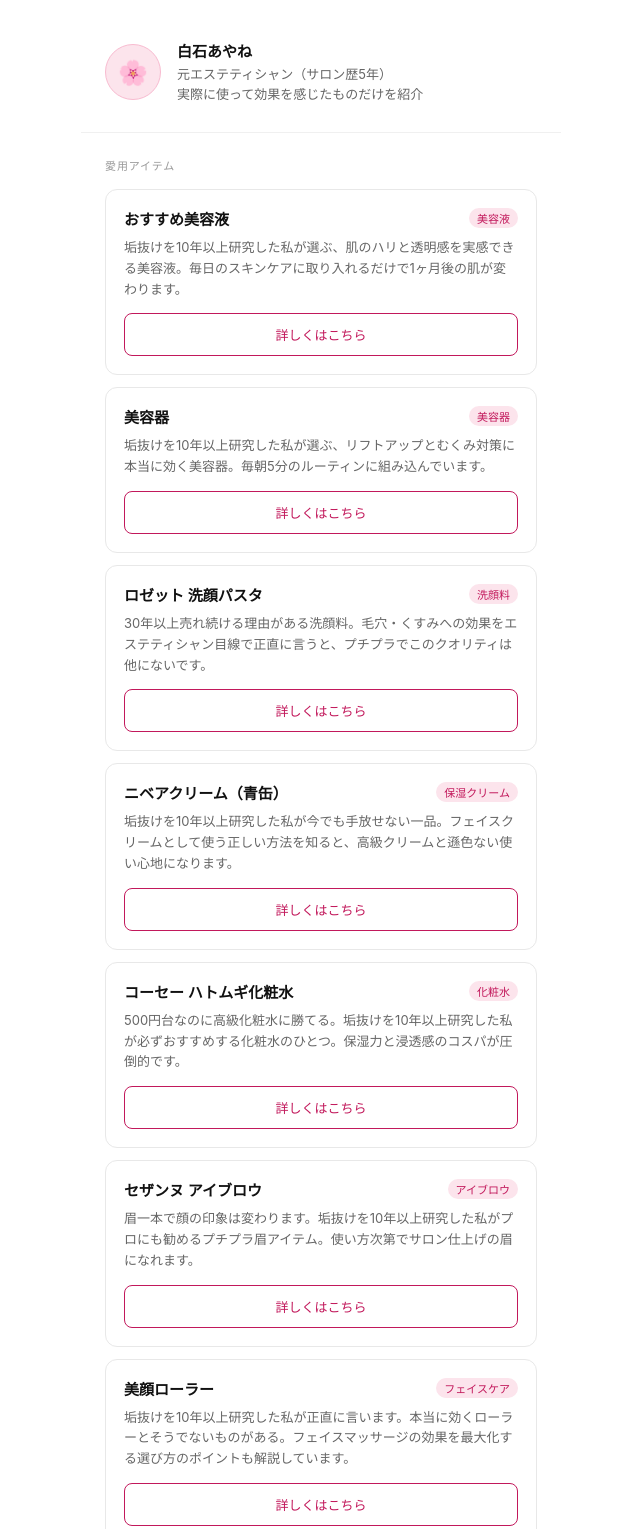
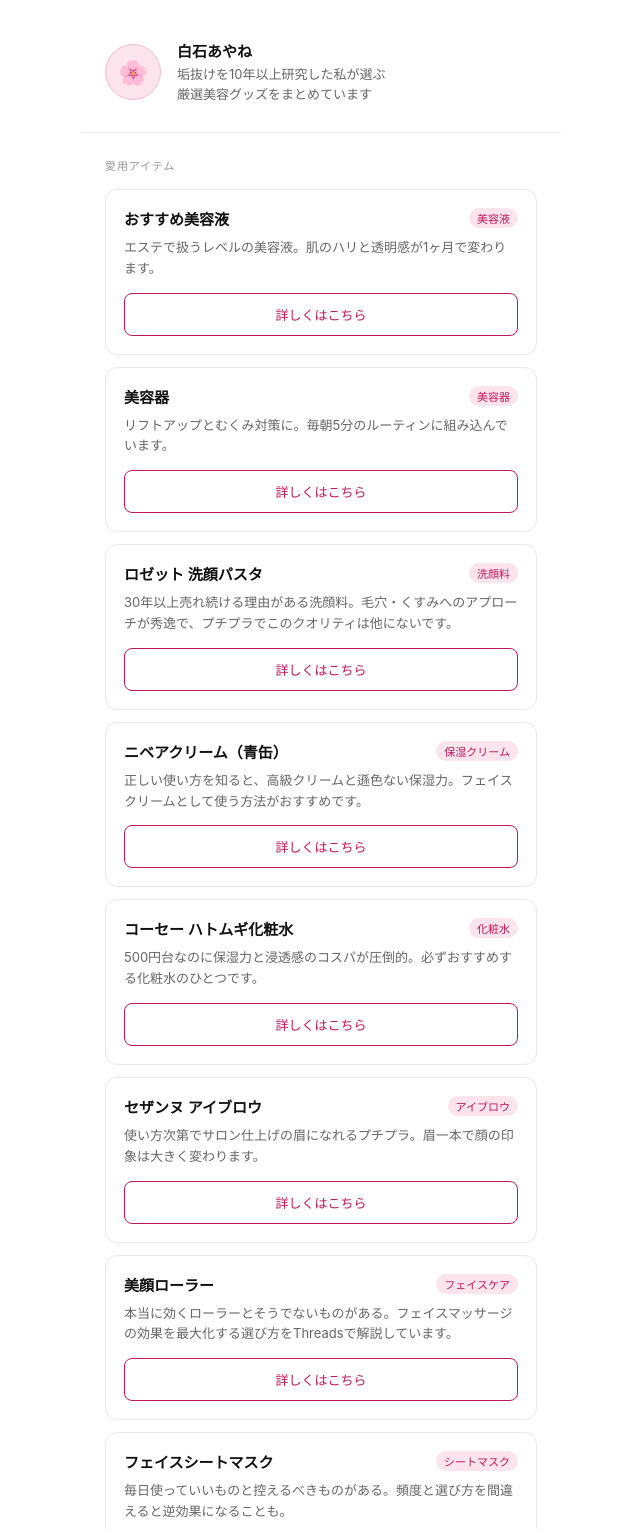
Before and after one commit to ponomedia/ayane-beauty, a plain HTML site: page index.html in a window 1280 px wide. Shown: the top 1529 px of the page, without its empty margins (319-959 px from the left). Drawn offline with Linux system fonts and the light colour scheme.

Commit message:
fix: 説明文からくどい一文を削除、プロフィール欄に移動

```diff
--- a/beauty_data.js
+++ b/beauty_data.js
@@ -4,7 +4,7 @@
     "name": "おすすめ美容液",
     "category": "スキンケア",
     "badge": "美容液",
-    "description": "垢抜けを10年以上研究した私が選ぶ、肌のハリと透明感を実感できる美容液。毎日のスキンケアに取り入れるだけで1ヶ月後の肌が変わります。",
+    "description": "エステで扱うレベルの美容液。肌のハリと透明感が1ヶ月で変わります。",
     "image": "",
     "url": "https://px.a8.net/svt/ejp?a8mat=4B1G9N+DKSYQY+4GNW+5YJRM"
   },
@@ -12,7 +12,7 @@
     "name": "美容器",
     "category": "美顔器",
     "badge": "美容器",
-    "description": "垢抜けを10年以上研究した私が選ぶ、リフトアップとむくみ対策に本当に効く美容器。毎朝5分のルーティンに組み込んでいます。",
+    "description": "リフトアップとむくみ対策に。毎朝5分のルーティンに組み込んでいます。",
     "image": "",
     "url": "https://px.a8.net/svt/ejp?a8mat=4B1G9N+DUXC16+5QIG+5YJRM"
   },
@@ -20,39 +20,39 @@
     "name": "ロゼット 洗顔パスタ",
     "category": "洗顔",
     "badge": "洗顔料",
-    "description": "30年以上売れ続ける理由がある洗顔料。毛穴・くすみへの効果をエステティシャン目線で正直に言うと、プチプラでこのクオリティは他にないです。",
-    "image": "https://thumbnail.image.rakuten.co.jp/@0_mall/rosette/cabinet/img03/41071.jpg",
+    "description": "30年以上売れ続ける理由がある洗顔料。毛穴・くすみへのアプローチが秀逸で、プチプラでこのクオリティは他にないです。",
+    "image": "",
     "url": "https://hb.afl.rakuten.co.jp/hgc/52ac58bc.05f4f7c6.52ac58bd.4392e6e1/?pc=https%3A%2F%2Fsearch.rakuten.co.jp%2Fsearch%2Fmall%2F%E3%83%AD%E3%82%BC%E3%83%83%E3%83%88%2B%E6%B4%97%E9%A1%94%E3%83%91%E3%82%B9%E3%82%BF%2F"
   },
   {
     "name": "ニベアクリーム（青缶）",
     "category": "保湿",
     "badge": "保湿クリーム",
-    "description": "垢抜けを10年以上研究した私が今でも手放せない一品。フェイスクリームとして使う正しい方法を知ると、高級クリームと遜色ない使い心地になります。",
-    "image": "https://thumbnail.image.rakuten.co.jp/@0_mall/kaitene/cabinet/img14/64103.jpg",
+    "description": "正しい使い方を知ると、高級クリームと遜色ない保湿力。フェイスクリームとして使う方法がおすすめです。",
+    "image": "",
     "url": "https://hb.afl.rakuten.co.jp/hgc/52ac58bc.05f4f7c6.52ac58bd.4392e6e1/?pc=https%3A%2F%2Fsearch.rakuten.co.jp%2Fsearch%2Fmall%2F%E3%83%8B%E3%83%99%E3%82%A2%2B%E3%82%AF%E3%83%AA%E3%83%BC%E3%83%A0%2B%E9%9D%92%E7%BC%B6%2F"
   },
   {
     "name": "コーセー ハトムギ化粧水",
     "category": "化粧水",
     "badge": "化粧水",
-    "description": "500円台なのに高級化粧水に勝てる。垢抜けを10年以上研究した私が必ずおすすめする化粧水のひとつ。保湿力と浸透感のコスパが圧倒的です。",
-    "image": "https://thumbnail.image.rakuten.co.jp/@0_mall/cosmos/cabinet/cosme48/4971710353266.jpg",
+    "description": "500円台なのに保湿力と浸透感のコスパが圧倒的。必ずおすすめする化粧水のひとつです。",
+    "image": "",
     "url": "https://hb.afl.rakuten.co.jp/hgc/52ac58bc.05f4f7c6.52ac58bd.4392e6e1/?pc=https%3A%2F%2Fsearch.rakuten.co.jp%2Fsearch%2Fmall%2F%E3%82%B3%E3%83%BC%E3%82%BB%E3%83%BC%2B%E3%83%8F%E3%83%88%E3%83%A0%E3%82%AE%E5%8C%96%E7%B2%A7%E6%B0%B4%2F"
   },
   {
     "name": "セザンヌ アイブロウ",
     "category": "メイク",
     "badge": "アイブロウ",
-    "description": "眉一本で顔の印象は変わります。垢抜けを10年以上研究した私がプロにも勧めるプチプラ眉アイテム。使い方次第でサロン仕上げの眉になれます。",
-    "image": "https://thumbnail.image.rakuten.co.jp/@0_mall/cezanne/cabinet/item_img/eyebrow/101069.jpg",
+    "description": "使い方次第でサロン仕上げの眉になれるプチプラ。眉一本で顔の印象は大きく変わります。",
+    "image": "",
     "url": "https://hb.afl.rakuten.co.jp/hgc/52ac58bc.05f4f7c6.52ac58bd.4392e6e1/?pc=https%3A%2F%2Fsearch.rakuten.co.jp%2Fsearch%2Fmall%2F%E3%82%BB%E3%82%B6%E3%83%B3%E3%83%8C%2B%E3%82%A2%E3%82%A4%E3%83%96%E3%83%AD%E3%82%A6%2F"
   },
   {
     "name": "美顔ローラー",
     "category": "美容器具",
     "badge": "フェイスケア",
-    "description": "垢抜けを10年以上研究した私が正直に言います。本当に効くローラーとそうでないものがある。フェイスマッサージの効果を最大化する選び方のポイントも解説しています。",
+    "description": "本当に効くローラーとそうでないものがある。フェイスマッサージの効果を最大化する選び方をThreadsで解説しています。",
     "image": "",
     "url": "https://hb.afl.rakuten.co.jp/hgc/52ac58bc.05f4f7c6.52ac58bd.4392e6e1/?pc=https%3A%2F%2Fsearch.rakuten.co.jp%2Fsearch%2Fmall%2F%E7%BE%8E%E9%A1%94%E3%83%AD%E3%83%BC%E3%83%A9%E3%83%BC%2F"
   },
@@ -60,7 +60,7 @@
     "name": "フェイスシートマスク",
     "category": "スキンケア",
     "badge": "シートマスク",
-    "description": "毎日使っていいものと控えるべきものがある。垢抜けを10年以上研究した私が頻度と選び方を解説。正しく使えば効果が全然違います。",
+    "description": "毎日使っていいものと控えるべきものがある。頻度と選び方を間違えると逆効果になることも。",
     "image": "",
     "url": "https://hb.afl.rakuten.co.jp/hgc/52ac58bc.05f4f7c6.52ac58bd.4392e6e1/?pc=https%3A%2F%2Fsearch.rakuten.co.jp%2Fsearch%2Fmall%2F%E3%83%95%E3%82%A7%E3%82%A4%E3%82%B9%E3%82%B7%E3%83%BC%E3%83%88%E3%83%9E%E3%82%B9%E3%82%AF%2F"
   },
@@ -68,7 +68,7 @@
     "name": "電動洗顔ブラシ",
     "category": "洗顔器具",
     "badge": "洗顔グッズ",
-    "description": "敏感肌・乾燥肌の方は選び方を間違えると肌荒れします。垢抜けを10年以上研究した私が肌質別の正しい選び方をまとめました。",
+    "description": "敏感肌・乾燥肌の方は選び方を間違えると肌荒れします。肌質別の正しい選び方はThreadsで解説中。",
     "image": "",
     "url": "https://hb.afl.rakuten.co.jp/hgc/52ac58bc.05f4f7c6.52ac58bd.4392e6e1/?pc=https%3A%2F%2Fsearch.rakuten.co.jp%2Fsearch%2Fmall%2F%E9%9B%BB%E5%8B%95%E6%B4%97%E9%A1%94%E3%83%96%E3%83%A9%E3%82%B7%2F"
   }
--- a/index.html
+++ b/index.html
@@ -48,7 +48,7 @@
     <div class="avatar">🌸</div>
     <div class="profile-text">
       <h1>白石あやね</h1>
-      <p>元エステティシャン（サロン歴5年）<br>実際に使って効果を感じたものだけを紹介</p>
+      <p>垢抜けを10年以上研究した私が選ぶ<br>厳選美容グッズをまとめています</p>
     </div>
   </div>
 </div>
```
